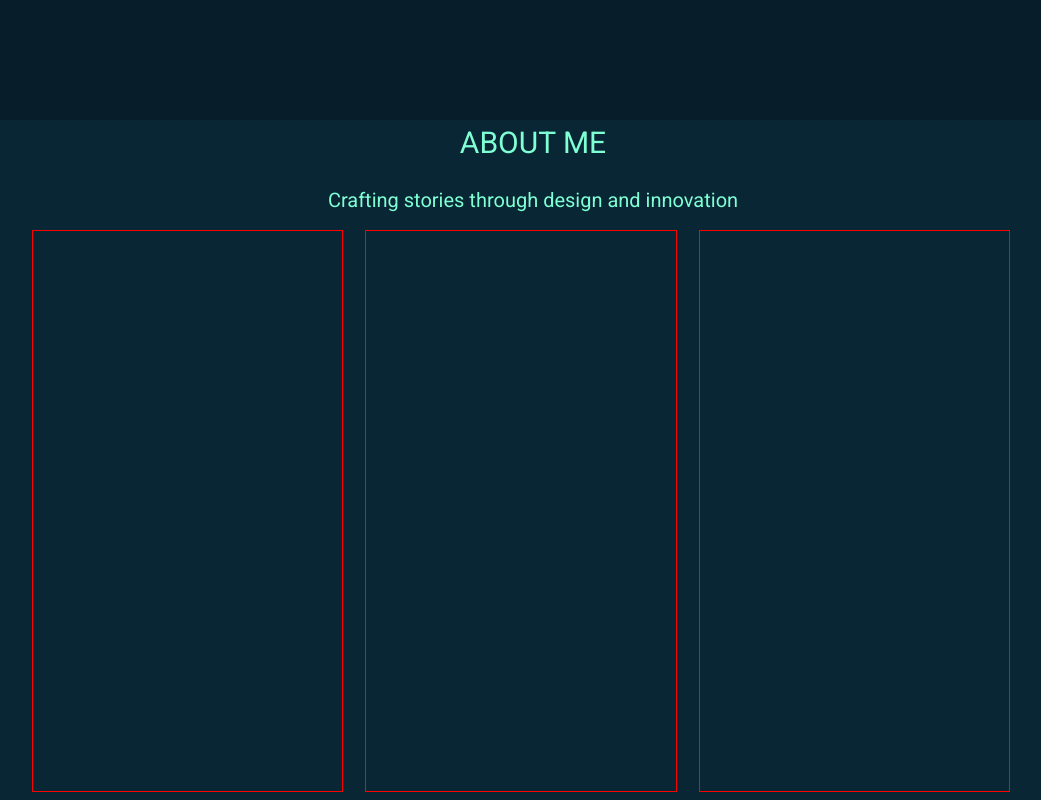
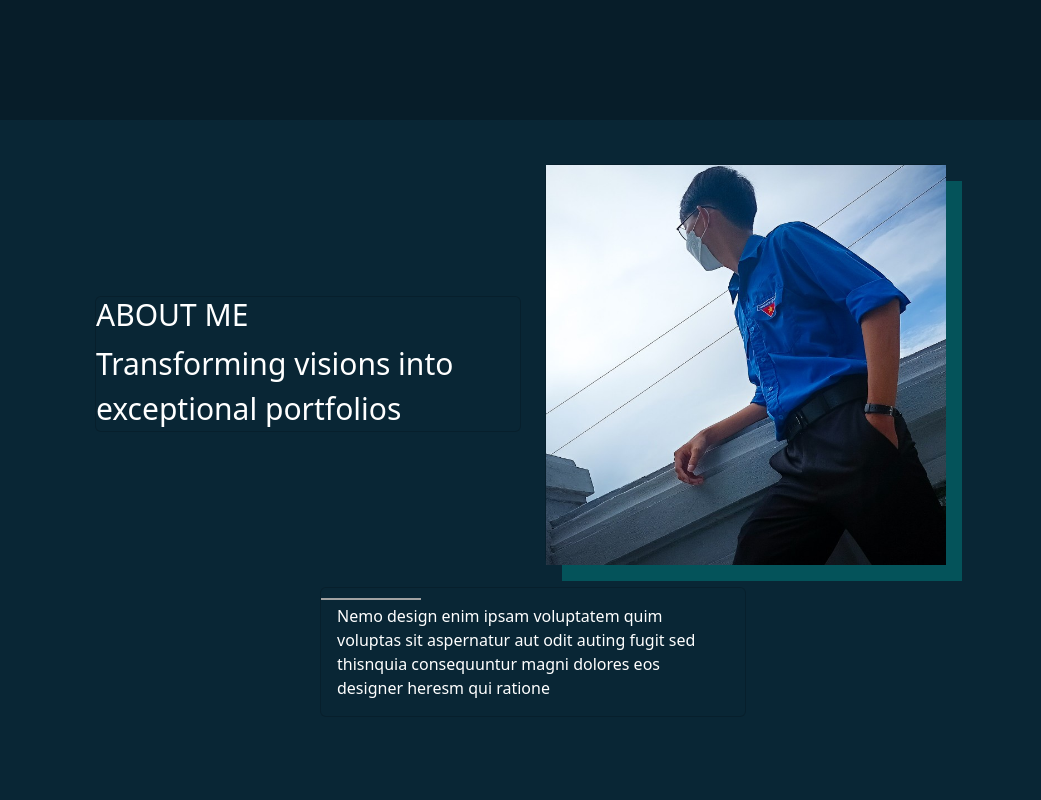
Before and after one commit to Minurte1/Portfolio, a React (Create React App) app: page / in a window 1280 px wide. Shown: the part 1580-2380 px from the top of the page, without its empty margins (107-1148 px from the left). Built offline with nearby package versions, Linux system fonts and the light colour scheme.

Commit message:
cap nhat

```diff
--- a/src/AboutUS.css
+++ b/src/AboutUS.css
@@ -1,5 +1,98 @@
 #about {
     width: 100%;
-    height: 1000px;
+    height: 800px;
     background-color: #092635;
 }
+
+.Container-About-wrap {
+    width: 80%;
+    height: 80%;
+    display: flex;
+    justify-content: center;
+    align-items: center;
+}
+
+.Container-About-Box {
+    width: 90%;
+    height: 90%;
+    background-color: #092635;
+    display: flex;
+    justify-content: center;
+    align-items: center;
+}
+
+.About-1 {
+
+    width: 100%;
+    height: 100%;
+    background-color: #092635;
+}
+
+.About-1-Text {
+    color: white;
+    font-size: 30px;
+}
+
+.About-1-Text1 {
+    color: white;
+    font-size: 30px;
+}
+
+.About-2 {
+    background-color: #092635;
+    width: 400px;
+    height: 400px;
+
+}
+
+.About-2-Background {
+    width: 400px;
+    height: 400px;
+    position: relative;
+    background-color: red;
+}
+
+.About-2-Background1 {
+    width: 400px;
+    height: 400px;
+    background-color: rgba(0, 128, 128, 0.5);
+    /* Màu nền với độ mờ */
+    position: absolute;
+    z-index: 1;
+    /* Đặt phía dưới tấm ảnh */
+}
+
+.About-2-Background-image {
+    width: 400px;
+    height: 400px;
+    /* bottom: 0;
+    left: 0; */
+    top: 0;
+    right: 0;
+    z-index: 2;
+    position: absolute;
+    object-fit: cover;
+}
+
+
+.About-3 {
+    background-color: #092635;
+    width: 100%;
+    height: 100%;
+
+}
+
+.About-3-thanhngang {
+    position: absolute;
+    content: "";
+    width: 100px;
+    height: 2px;
+    background-color: #a2a2a2;
+    top: 10px;
+    left: 0;
+
+}
+
+.About-3-Text {
+    color: white;
+}
--- a/src/App.js
+++ b/src/App.js
@@ -8,7 +8,7 @@ import ScrollAnimation from 'react-animate-on-scroll';
 import './Appresponsive.css';
 import './Appproject.css';
 import './AboutUS.css'
-import { Container, Row, Col } from 'react-bootstrap';
+import { Container, Row, Col, Card } from 'react-bootstrap';
 import 'bootstrap/dist/js/bootstrap.bundle.min.js';
 import AOS from 'aos';
 import 'aos/dist/aos.css'; // You can also use <link> for styles
@@ -140,7 +140,7 @@ const App = () => {
 
 
           <a href="#home">Home</a>
-          <a href="#project">Projects</a>
+          <a href="#projects">Projects</a>
           <a href="#about">About</a>
           <a href="#education">Education</a>
           <a href="#skill">Skills</a>
@@ -156,7 +156,7 @@ const App = () => {
           </div>
           <div className='Navbar-middle'>
             <a href='#home'>Home <div className='Navbar-middle-Gach'></div></a>
-            <a href='#project'>Projects <div className='Navbar-middle-Gach'></div></a>
+            <a href='#projects'>Projects <div className='Navbar-middle-Gach'></div></a>
             <a href='#about'>About <div className='Navbar-middle-Gach'></div></a>
             <a href='#education'>Education <div className='Navbar-middle-Gach'></div></a>
             <a href='#skill'>Skills <div className='Navbar-middle-Gach'></div></a>
@@ -271,25 +271,39 @@ const App = () => {
       </section>
 
       <section id='about'>
-        <Container className='Container-project-wrap'>
-          <p className='Container-project-Text'>ABOUT ME</p>
-          <p className='Container-project-Text-2'>Crafting stories through design and innovation</p>
+        <Container className='Container-About-wrap'>
+          <Row className='Container-About-Box'>
+            <Col md={6}>
+              <Card className='About-1'>
 
-          <Row className='Container-project-Box' >
-            <Col sm={6} md={4}>
-              <div className='project-1' >
-                {/* Nội dung cho project-1 */}
-              </div>
+                <Card.Title className='About-1-Text'>ABOUT ME</Card.Title>
+                <Card.Text className='About-1-Text1'>
+                  Transforming visions into
+                  exceptional portfolios
+                </Card.Text>
+
+              </Card>
             </Col>
-            <Col sm={6} md={4}>
-              <div className='project-2' >
-                {/* Nội dung cho project-2 */}
-              </div>
+            <Col md={6}>
+              <Card className='About-2'>
+                <Card.Body className='About-2-Background'>
+
+                  <div className='About-2-Background1'></div>
+                  <img src={require('./public/image/logo.jpg')} alt='logo' className='About-2-Background-image' />
+
+
+                </Card.Body>
+              </Card>
             </Col>
-            <Col md={4}>
-              <div className='project-3' >
-                {/* Nội dung cho project-3 */}
-              </div>
+            <Col md={6}>
+              <Card className='About-3'>
+                <Card.Body>
+                  <div className='About-3-thanhngang'></div>
+                  <span className='About-3-Text'>Nemo design enim ipsam voluptatem quim voluptas sit aspernatur aut odit auting fugit sed thisnquia consequuntur magni dolores eos designer heresm qui ratione
+                  </span>
+
+                </Card.Body>
+              </Card>
             </Col>
           </Row>
         </Container>
```
Also changed, not shown: src/ResponsiveDT.css (added), src/ResponsiveTablet.css (added), src/public/image/logo.jpg (added), src/public/image/logo1.jpg (added).
